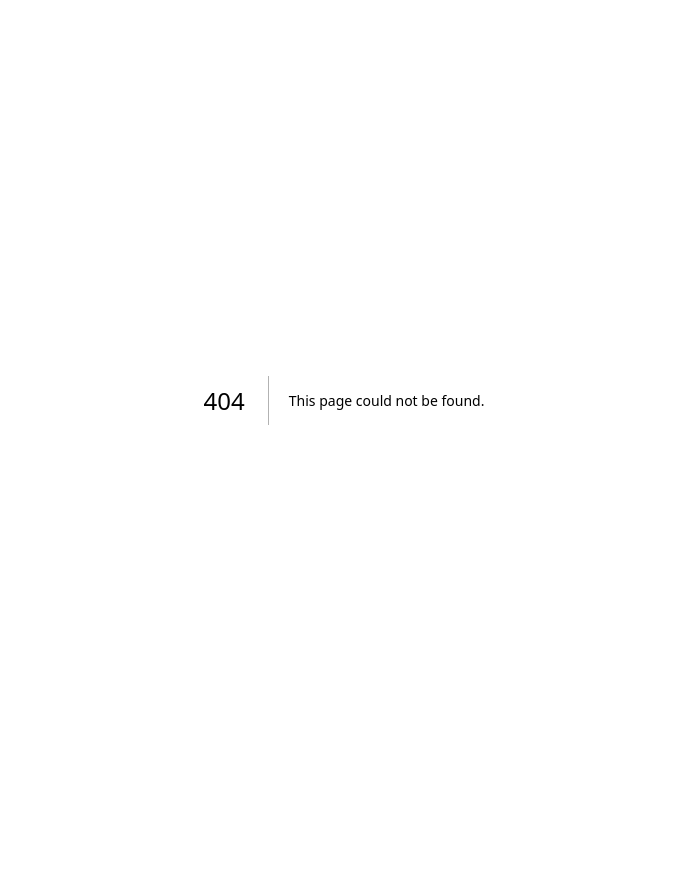
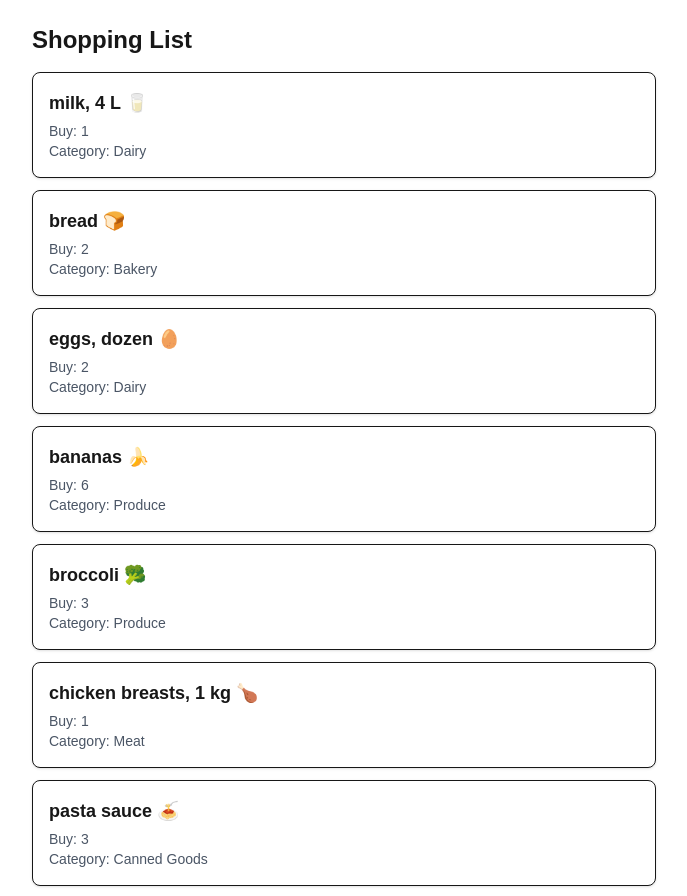
Before and after one commit to ayushhhhsainjuuu/cprg306-assignments, a Next.js app: page /week-4 in a window 1280 px wide. Before the commit this address had no page. Shown: the top 896 px of the page, without its empty margins (296-983 px from the left). Before the commit the page ends 800 px from the top, so only its background shows below. Built offline with nearby package versions, Linux system fonts and the light colour scheme.

Commit message:
week-4 chanages

```diff
--- a/app/page.js
+++ b/app/page.js
@@ -15,13 +15,13 @@ export default function Home() {
         </li>
 
         <li>
-          <Link className="text-blue-600 hover:underline" href="/week-3">
-            Week 3 - Shopping List
+          <Link className="text-blue-600 hover:underline" href="/week-4">
+            Week 4 - Shopping List
           </Link>
         </li>
       </ul>
 
-      <p className="mt-6 text-gray-600">By Ayush Sainju</p>
+      <p className="mt-6">By Ayush Sainju</p>
     </main>
   );
 }
--- /dev/null
+++ b/app/week-4/item-list.js
@@ -0,0 +1,17 @@
+import Item from "./item";
+import items from "./items.json";
+
+export default function ItemList() {
+  return (
+    <ul className="space-y-3">
+      {items.map((item) => (
+        <Item
+          key={item.id}
+          name={item.name}
+          quantity={item.quantity}
+          category={item.category}
+        />
+      ))}
+    </ul>
+  );
+}
--- /dev/null
+++ b/app/week-4/item.js
@@ -0,0 +1,15 @@
+export default function Item({ name, quantity, category }) {
+  return (
+    <li className="border rounded-lg p-4 bg-white shadow-sm">
+      <div className="font-semibold text-lg">{name}</div>
+
+      <div className="text-sm text-gray-600 mt-1">
+        Buy: <span className="font-medium">{quantity}</span>
+      </div>
+
+      <div className="text-sm text-gray-600">
+        Category: <span className="capitalize font-medium">{category}</span>
+      </div>
+    </li>
+  );
+}
--- /dev/null
+++ b/app/week-4/items.json
@@ -0,0 +1,74 @@
+[
+  {
+    "id": "1h2GJKH12gkHG31h1H",
+    "name": "milk, 4 L 🥛",
+    "quantity": 1,
+    "category": "dairy"
+  },
+  {
+    "id": "2KJH3k2j3H1k2J3K1H",
+    "name": "bread 🍞",
+    "quantity": 2,
+    "category": "bakery"
+  },
+  {
+    "id": "3h2KJH3k2j3H1k2J3",
+    "name": "eggs, dozen 🥚",
+    "quantity": 2,
+    "category": "dairy"
+  },
+  {
+    "id": "4k2J3K1H2GJKH12gk",
+    "name": "bananas 🍌",
+    "quantity": 6,
+    "category": "produce"
+  },
+  {
+    "id": "5H1h1H2KJH3k2j3H",
+    "name": "broccoli 🥦",
+    "quantity": 3,
+    "category": "produce"
+  },
+  {
+    "id": "6H1k2J3K1H2GJKH1",
+    "name": "chicken breasts, 1 kg 🍗",
+    "quantity": 1,
+    "category": "meat"
+  },
+  {
+    "id": "7gkHG31h1H2KJH3k",
+    "name": "pasta sauce 🍝",
+    "quantity": 3,
+    "category": "canned goods"
+  },
+  {
+    "id": "8j3H1k2J3K1H2GJK",
+    "name": "spaghetti, 454 g 🍝",
+    "quantity": 2,
+    "category": "dry goods"
+  },
+  {
+    "id": "9H12gkHG31h1H2KJ",
+    "name": "toilet paper, 12 pack 🧻",
+    "quantity": 1,
+    "category": "household"
+  },
+  {
+    "id": "10H3k2j3H1k2J3K1",
+    "name": "paper towels, 6 pack",
+    "quantity": 1,
+    "category": "household"
+  },
+  {
+    "id": "11k2J3K1H2GJKH12",
+    "name": "dish soap 🍽️",
+    "quantity": 1,
+    "category": "household"
+  },
+  {
+    "id": "12GJKH12gkHG31h1",
+    "name": "hand soap 🧼",
+    "quantity": 4,
+    "category": "household"
+  }
+]
--- /dev/null
+++ b/app/week-4/page.js
@@ -0,0 +1,10 @@
+import ItemList from "./item-list";
+
+export default function Page() {
+  return (
+    <main className="p-6 max-w-2xl mx-auto">
+      <h1 className="text-2xl font-bold mb-4">Shopping List</h1>
+      <ItemList />
+    </main>
+  );
+}
```
